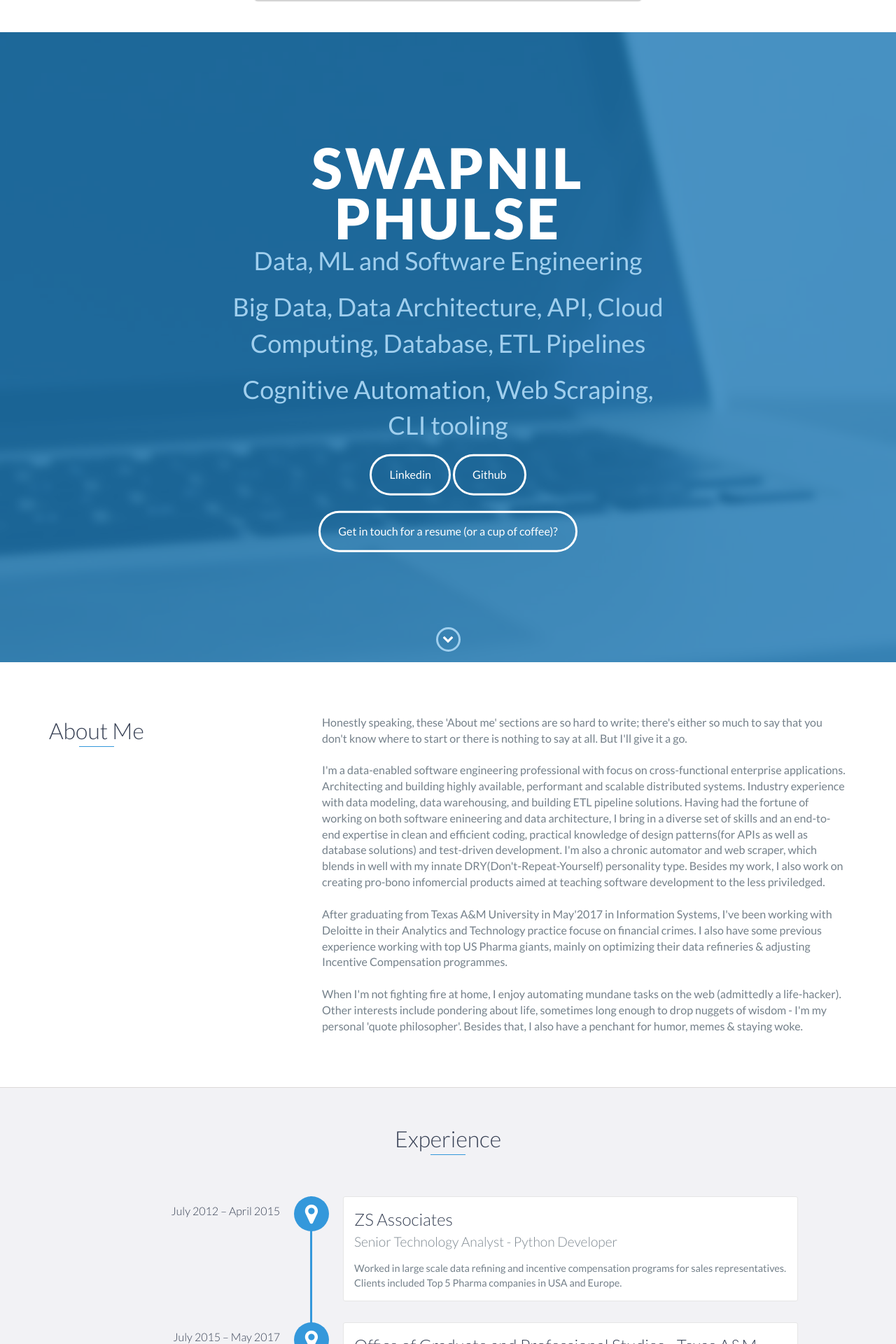
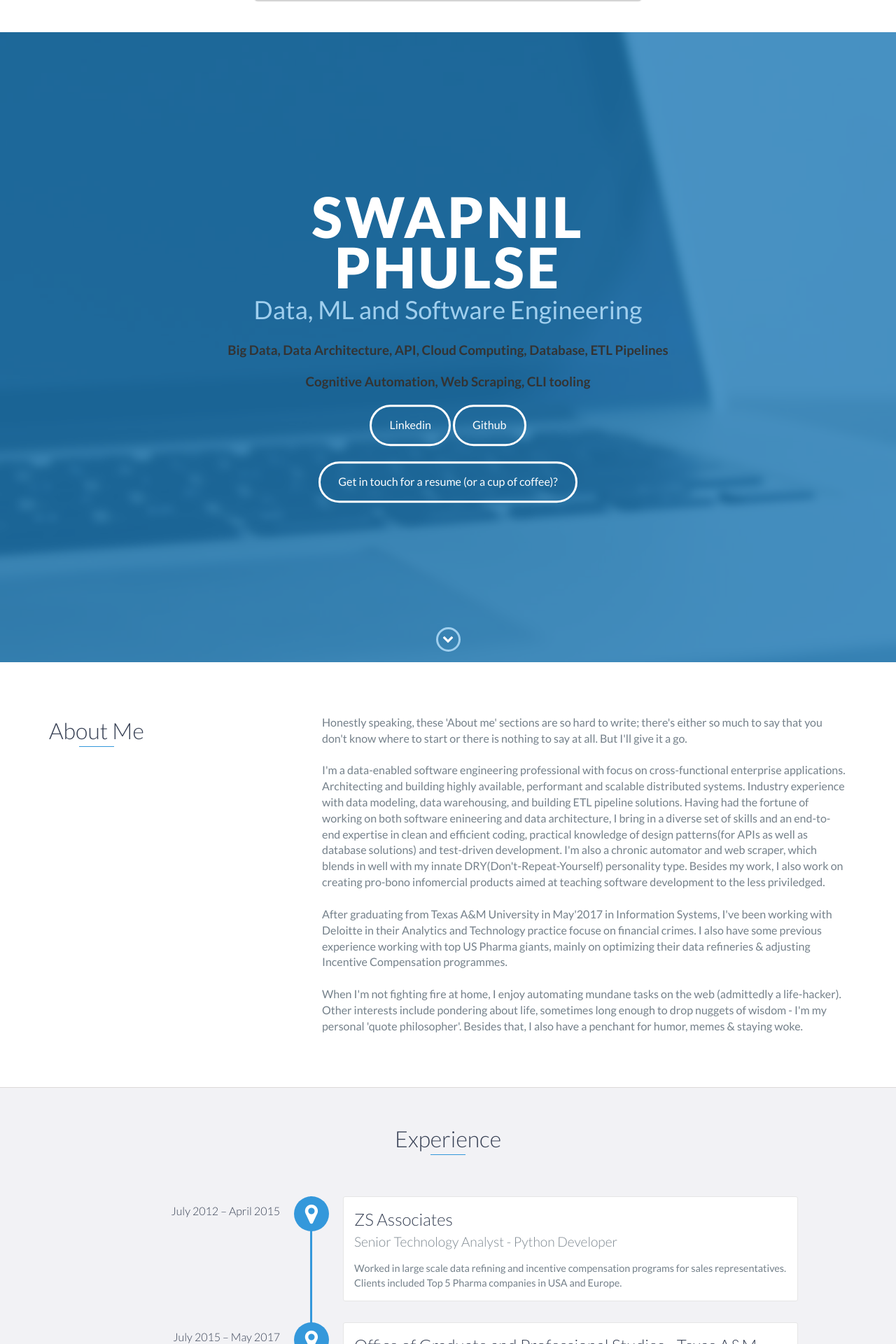
Before and after one commit to spsphulse/My-Portfolio, a Jekyll site: the page index.html, which Jekyll copies as it is, in a window 1280 px wide. Shown: the top 1920 px of the page at 70% size. Built offline with Jekyll 4.4.1, drawn with Linux system fonts in a browser that asks for light colours; comment, search, counter and statistics services are not loaded.

```diff
--- a/index.html
+++ b/index.html
@@ -55,8 +55,8 @@
         <div id="lead-content">
             <h1>Swapnil Phulse</h1>
             <h2>Data, ML and Software Engineering</h2>
-            <h2>Big Data, Data Architecture, API, Cloud Computing, Database, ETL Pipelines</h2>
-            <h2>Cognitive Automation, Web Scraping, CLI tooling</h2>
+            <h3>Big Data, Data Architecture, API, Cloud Computing, Database, ETL Pipelines</h3>
+            <h3>Cognitive Automation, Web Scraping, CLI tooling</h3>
             <a href="https://www.linkedin.com/in/swapnilphulse/" target="_blank" class="btn-rounded-white">Linkedin</a> <a href="https://github.com/spsphulse" target="_blank" class="btn-rounded-white">Github</a> <br> </br>
             <a href="#contact" class="btn-rounded-white">Get in touch for a resume (or a cup of coffee)?</a>
         </div>
```
